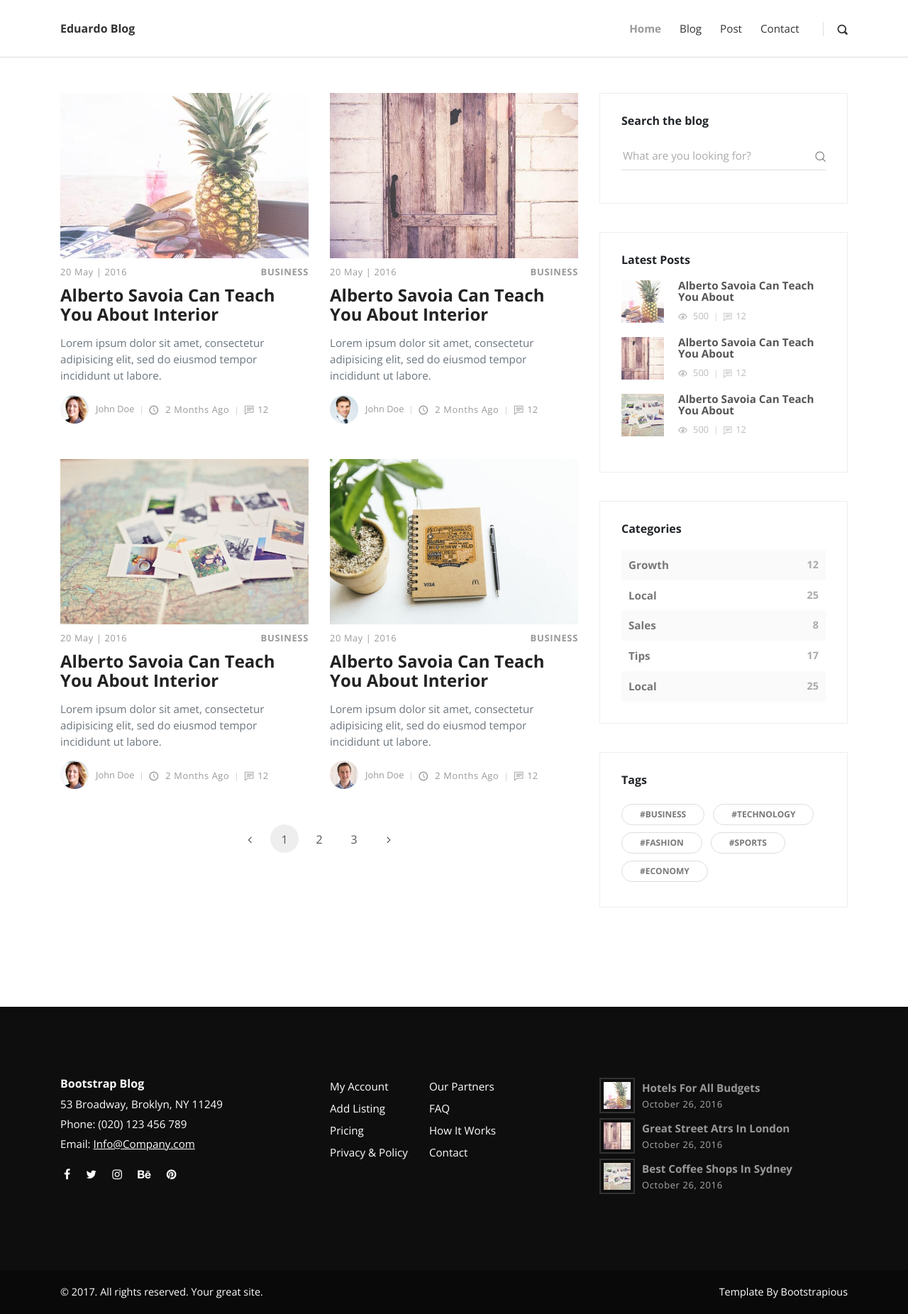
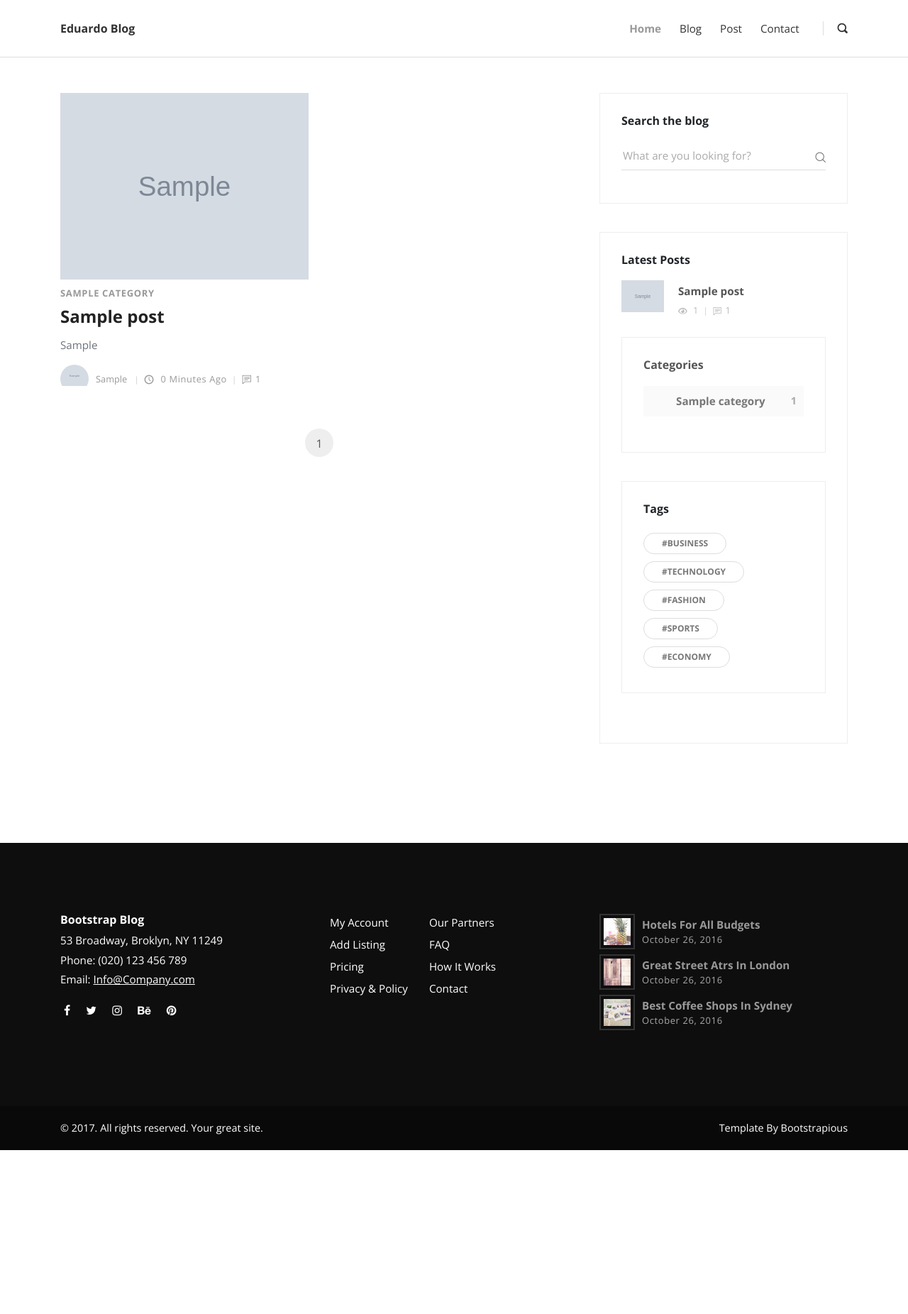
Before and after one commit to eduar766/MyBlog, a Django app: page /blog/ in a window 1280 px wide. Shown: the whole page at 71% size. After the commit the page ends 1621 px from the top, so only its background shows below. Run offline with Django 3.2, Linux system fonts and the light colour scheme; tables that the repository leaves empty hold one stand-in row (values such as "Sample post"); grey boxes marked "Sample" are stand-in pictures; some libraries are stand-ins or nearby versions.

Commit message:
add method get_absolute_url for individual posts, loop trough categories and display in the template, fixes to template /blog

```diff
--- a/src/blog/urls.py
+++ b/src/blog/urls.py
@@ -8,8 +8,8 @@
 urlpatterns = [
     path('admin/', admin.site.urls),
     path('', index),
-    path('blog/', blog),
-    path('post/', post),
+    path('blog/', blog, name='post-list'),
+    path('post/<id>/', post, name='postsito'),
 ]
 
 if settings.DEBUG:
--- a/src/post/views.py
+++ b/src/post/views.py
@@ -1,6 +1,16 @@
 from django.shortcuts import render
 from .models import Post
 from marketing.models import Signup
+from django.core.paginator import Paginator, EmptyPage, PageNotAnInteger
+from django.db.models import Count
+
+
+def get_category_count():
+    queryset = Post \
+        .objects \
+        .values('category__title') \
+        .annotate(Count('category__title')) #Cuenta la cantidad de post en cada categoria
+    return queryset
 
 def index(request):
     featured = Post.objects.filter(featured=True)
@@ -19,7 +29,27 @@
     return render(request, 'index.html', context)
 
 def blog(request):
-    return render(request, 'blog.html', {})
+    category_count = get_category_count()
+    post_list = Post.objects.all().order_by('-timestamp')
+    most_recent = Post.objects.all().order_by('-timestamp')[0:3]
+    paginator = Paginator(post_list, 4)
+    page_request_var = 'page'
+    page = request.GET.get(page_request_var) # Obtener valor de la pagina 'paginada'
+    try:
+        paginated_queryset = paginator.page(page)
+    except PageNotAnInteger:
+        paginated_queryset = paginator.page(1)
+    except EmptyPage:
+        paginated_queryset = paginator.page(paginator.num_pages)
 
-def post(request):
+    context = {
+        # 'post_list': paginated_queryset,
+        'queryset': paginated_queryset, # queryset == post_list
+        'page_request_var': page_request_var,
+        'most_recent': most_recent,
+        'category_count': category_count
+    }
+    return render(request, 'blog.html', context)
+
+def post(request, id):
     return render(request, 'post.html', {})
--- a/src/templates/base.html
+++ b/src/templates/base.html
@@ -1,4 +1,3 @@
-<!DOCTYPE html>
 <head>
     {% include 'head.html' %}
 </head>
--- a/src/templates/blog.html
+++ b/src/templates/blog.html
@@ -8,87 +8,59 @@
         <main class="posts-listing col-lg-8">
           <div class="container">
             <div class="row">
+
               <!-- post -->
+              {% for post in queryset %}
               <div class="post col-xl-6">
-                <div class="post-thumbnail"><a href="post.html"><img src="{% static 'img/blog-post-1.jpeg' %}" alt="..." class="img-fluid"></a></div>
+                <div class="post-thumbnail"><a href="{{ post.get_absolute_url }}"><img src="{{ post.thumbnail.url }}" alt="..." class="img-fluid"></a></div>
                 <div class="post-details">
                   <div class="post-meta d-flex justify-content-between">
-                    <div class="date meta-last">20 May | 2016</div>
-                    <div class="category"><a href="#">Business</a></div>
-                  </div><a href="post.html">
-                    <h3 class="h4">Alberto Savoia Can Teach You About Interior</h3></a>
-                  <p class="text-muted">Lorem ipsum dolor sit amet, consectetur adipisicing elit, sed do eiusmod tempor incididunt ut labore.</p>
-                  <footer class="post-footer d-flex align-items-center"><a href="#" class="author d-flex align-items-center flex-wrap">
-                      <div class="avatar"><img src="{% static 'img/avatar-3.jpg' %}" alt="..." class="img-fluid"></div>
-                      <div class="title"><span>John Doe</span></div></a>
-                    <div class="date"><i class="icon-clock"></i> 2 months ago</div>
-                    <div class="comments meta-last"><i class="icon-comment"></i>12</div>
+                    {% comment %} <div class="date meta-last">20 May | 2016</div> {% endcomment %}
+                    <div class="category">
+                      {% for cat in post.category.all %}
+                      <a href="#">{{ cat }}</a>
+                      {% endfor %}
+                    </div>
+                  </div><a href="{{ post.get_absolute_url }}">
+                    <h3 class="h4">{{ post.title }}</h3></a>
+                  <p class="text-muted">{{ post.overview }}</p>
+                  <footer class="post-footer d-flex align-items-center">
+                    <a href="#" class="author d-flex align-items-center flex-wrap">
+                      <div class="avatar">
+                        <img src="{{ post.author.profile_picture.url }}" alt="..." class="img-fluid">
+                      </div>
+                      <div class="title">
+                        <span>{{ post.author.user.username }}</span>
+                      </div>
+                    </a>
+                    <div class="date"><i class="icon-clock"></i> {{ post.timestamp|timesince }} ago</div>
+                    <div class="comments meta-last"><i class="icon-comment"></i>{{ post.comment_count }}</div>
                   </footer>
                 </div>
               </div>
-              <!-- post             -->
-              <div class="post col-xl-6">
-                <div class="post-thumbnail"><a href="post.html"><img src="{% static 'img/blog-post-2.jpg' %}" alt="..." class="img-fluid"></a></div>
-                <div class="post-details">
-                  <div class="post-meta d-flex justify-content-between">
-                    <div class="date meta-last">20 May | 2016</div>
-                    <div class="category"><a href="#">Business</a></div>
-                  </div><a href="post.html">
-                    <h3 class="h4">Alberto Savoia Can Teach You About Interior</h3></a>
-                  <p class="text-muted">Lorem ipsum dolor sit amet, consectetur adipisicing elit, sed do eiusmod tempor incididunt ut labore.</p>
-                  <div class="post-footer d-flex align-items-center"><a href="#" class="author d-flex align-items-center flex-wrap">
-                      <div class="avatar"><img src="{% static 'img/avatar-2.jpg' %}" alt="..." class="img-fluid"></div>
-                      <div class="title"><span>John Doe</span></div></a>
-                    <div class="date"><i class="icon-clock"></i> 2 months ago</div>
-                    <div class="comments meta-last"><i class="icon-comment"></i>12</div>
-                  </div>
-                </div>
-              </div>
-              <!-- post             -->
-              <div class="post col-xl-6">
-                <div class="post-thumbnail"><a href="post.html"><img src="{% static 'img/blog-post-3.jpeg' %}" alt="..." class="img-fluid"></a></div>
-                <div class="post-details">
-                  <div class="post-meta d-flex justify-content-between">
-                    <div class="date meta-last">20 May | 2016</div>
-                    <div class="category"><a href="#">Business</a></div>
-                  </div><a href="post.html">
-                    <h3 class="h4">Alberto Savoia Can Teach You About Interior</h3></a>
-                  <p class="text-muted">Lorem ipsum dolor sit amet, consectetur adipisicing elit, sed do eiusmod tempor incididunt ut labore.</p>
-                  <div class="post-footer d-flex align-items-center"><a href="#" class="author d-flex align-items-center flex-wrap">
-                      <div class="avatar"><img src="{% static 'img/avatar-3.jpg' %}" alt="..." class="img-fluid"></div>
-                      <div class="title"><span>John Doe</span></div></a>
-                    <div class="date"><i class="icon-clock"></i> 2 months ago</div>
-                    <div class="comments meta-last"><i class="icon-comment"></i>12</div>
-                  </div>
-                </div>
-              </div>
-              <!-- post -->
-              <div class="post col-xl-6">
-                <div class="post-thumbnail"><a href="post.html"><img src="{% static 'img/blog-post-4.jpeg' %}" alt="..." class="img-fluid"></a></div>
-                <div class="post-details">
-                  <div class="post-meta d-flex justify-content-between">
-                    <div class="date meta-last">20 May | 2016</div>
-                    <div class="category"><a href="#">Business</a></div>
-                  </div><a href="post.html">
-                    <h3 class="h4">Alberto Savoia Can Teach You About Interior</h3></a>
-                  <p class="text-muted">Lorem ipsum dolor sit amet, consectetur adipisicing elit, sed do eiusmod tempor incididunt ut labore.</p>
-                  <div class="post-footer d-flex align-items-center"><a href="#" class="author d-flex align-items-center flex-wrap">
-                      <div class="avatar"><img src="{% static 'img/avatar-1.jpg' %}" alt="..." class="img-fluid"></div>
-                      <div class="title"><span>John Doe</span></div></a>
-                    <div class="date"><i class="icon-clock"></i> 2 months ago</div>
-                    <div class="comments meta-last"><i class="icon-comment"></i>12</div>
-                  </div>
-                </div>
-              </div>
+              {% endfor %}
             </div>
             <!-- Pagination -->
             <nav aria-label="Page navigation example">
               <ul class="pagination pagination-template d-flex justify-content-center">
-                <li class="page-item"><a href="#" class="page-link"> <i class="fa fa-angle-left"></i></a></li>
-                <li class="page-item"><a href="#" class="page-link active">1</a></li>
-                <li class="page-item"><a href="#" class="page-link">2</a></li>
-                <li class="page-item"><a href="#" class="page-link">3</a></li>
-                <li class="page-item"><a href="#" class="page-link"> <i class="fa fa-angle-right"></i></a></li>
+              {% if queryset.has_previous %}
+                <li class="page-item">
+                  <a href="?{{ page_request_var }}={{ queryset.previous_page_number }}" class="page-link">
+                    <i class="fa fa-angle-left"></i>
+                  </a>
+                </li>
+                {% endif %}
+                <li class="page-item">
+                  <a href="?{{ page_request_var }}={{ queryset.number }}" class="page-link active">{{ queryset.number }}</a>
+                  </li>
+
+                {% if queryset.has_next %}
+                <li class="page-item">
+                  <a href="?{{ page_request_var }}={{ queryset.next_page_number }}" class="page-link">
+                    <i class="fa fa-angle-right"></i>
+                  </a>
+                </li>
+                {% endif %}
               </ul>
             </nav>
           </div>
@@ -111,46 +83,39 @@
             <header>
               <h3 class="h6">Latest Posts</h3>
             </header>
-            <div class="blog-posts"><a href="#">
-                <div class="item d-flex align-items-center">
-                  <div class="image"><img src="{% static 'img/small-thumbnail-1.jpg' %}" alt="..." class="img-fluid"></div>
-                  <div class="title"><strong>Alberto Savoia Can Teach You About</strong>
-                    <div class="d-flex align-items-center">
-                      <div class="views"><i class="icon-eye"></i> 500</div>
-                      <div class="comments"><i class="icon-comment"></i>12</div>
-                    </div>
+            <div class="blog-posts">
+            {% for post in most_recent %}
+            <a href="{{ post.get_absolute_url }}">
+              <div class="item d-flex align-items-center">
+                <div class="image">
+                  <img src="{{ post.thumbnail.url }}" alt="..." class="img-fluid">
+                </div>
+                <div class="title"><strong>{{ post.title }}</strong>
+                  <div class="d-flex align-items-center">
+                    <div class="views"><i class="icon-eye"></i> {{ post.view_count }}</div>
+                    <div class="comments"><i class="icon-comment"></i>{{ post.comment_count }}</div>
                   </div>
-                </div></a><a href="#">
-                <div class="item d-flex align-items-center">
-                  <div class="image"><img src="{% static 'img/small-thumbnail-2.jpg' %}" alt="..." class="img-fluid"></div>
-                  <div class="title"><strong>Alberto Savoia Can Teach You About</strong>
-                    <div class="d-flex align-items-center">
-                      <div class="views"><i class="icon-eye"></i> 500</div>
-                      <div class="comments"><i class="icon-comment"></i>12</div>
-                    </div>
-                  </div>
-                </div></a><a href="#">
-                <div class="item d-flex align-items-center">
-                  <div class="image"><img src="{% static 'img/small-thumbnail-3.jpg' %}" alt="..." class="img-fluid"></div>
-                  <div class="title"><strong>Alberto Savoia Can Teach You About</strong>
-                    <div class="d-flex align-items-center">
-                      <div class="views"><i class="icon-eye"></i> 500</div>
-                      <div class="comments"><i class="icon-comment"></i>12</div>
-                    </div>
-                  </div>
-                </div></a></div>
+                </div>
+              </div>
+            </a>
+            <a href="#">
+            {% endfor%}
           </div>
+
           <!-- Widget [Categories Widget]-->
           <div class="widget categories">
             <header>
               <h3 class="h6">Categories</h3>
             </header>
-            <div class="item d-flex justify-content-between"><a href="#">Growth</a><span>12</span></div>
-            <div class="item d-flex justify-content-between"><a href="#">Local</a><span>25</span></div>
-            <div class="item d-flex justify-content-between"><a href="#">Sales</a><span>8</span></div>
-            <div class="item d-flex justify-content-between"><a href="#">Tips</a><span>17</span></div>
-            <div class="item d-flex justify-content-between"><a href="#">Local</a><span>25</span></div>
+            {% for cat in category_count %}
+            <div class="item d-flex justify-content-between">
+              <a href="#">{{ cat.category__title }}</a>
+              <span>{{ cat.category__title__count }}</span>
+            </div>
+            {% endfor %}
+
           </div>
+
           <!-- Widget [Tags Cloud Widget]-->
           <div class="widget tags">
             <header>
```
Also changed, not shown: src/post/models.py (+7 -0 lines), src/post/migrations/0004_post_view_count.py (added).
